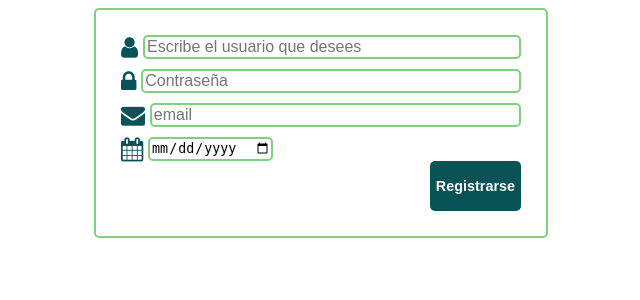
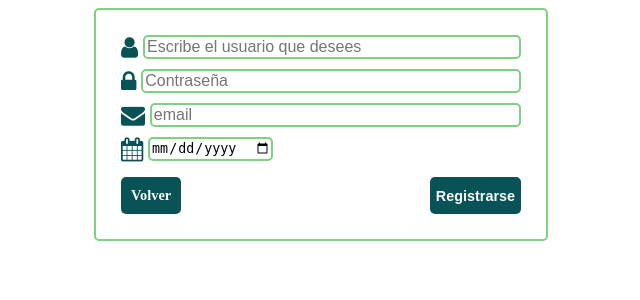
Before and after one commit to Ryksu/chatphp, a PHP site: page /pg/registro.php in a window 1280 px wide. Shown: the top 300 px of the page, without its empty margins (319-959 px from the left). Run offline with PHP 8.4, Linux system fonts and the light colour scheme.

Commit message:
Modificion de estilos,nuevos botones,logout.

```diff
--- a/css/estilo_registro.css
+++ b/css/estilo_registro.css
@@ -47,7 +47,6 @@
  flex-direction:row;
 }
 .form .usuario input,.form .password input,.form .email input{
-  display: block;
   font-size: 1em;
   margin-bottom: 10px;
   width: 100%;
@@ -56,17 +55,17 @@
   border-radius: 5px;
 }
 .form .years input{
+  display: inline-block;
   border: 2px solid #7dd181;
   border-radius: 5px;
 }
 .boton{
-  width: 100%;
+  margin-top: 1em;
   display: flex;
-  justify-content:  flex-end;
+  justify-content:  space-between;
 
 }
 .form .boton input{
-  height: 50px;
   color:#FAFAFA;
   background-color: #095256;
   border: none;
@@ -77,6 +76,26 @@
 .boton input:hover{
   background-color: #7dd181;
 }
+
+.form .boton .volver{
+  display:flex;
+}
+.form .boton .volver a{
+  color:#FAFAFA;
+  align-items: center;
+  background-color: #095256;
+  border-radius: 5px;
+  font-size: .9em;
+  font-weight: bold;
+  padding: 10px;
+  text-decoration: none;
+
+}
+
+.boton .volver a:hover{
+  background-color: #7dd181;
+
+}
 .error{
   width: 100%;
   display: flex;
--- a/pg/chat.php
+++ b/pg/chat.php
@@ -41,11 +41,14 @@ $query = "INSERT INTO Mensajes(user_name,mensajes) VALUES('".$user."','".$mgs."'
            </textarea>
        </div>
       <div class="msg">
-        <textarea type="text" name="mensaje" value="" class="texto" placeholder="Escribe un mensaje..." ></textarea>
+        <input type="text" name="mensaje" value="" class="texto" placeholder="Escribe un mensaje..." ></input>
         <input type="submit" name="enviar" value="enviar" class="boton">
       </div>
 
        </form>
+      </div>
+      <div class="cerrar">
+        <a href="../php/logout.php">Cerrar sesión</a>
       </div>
     </div>
 
--- a/pg/registro.php
+++ b/pg/registro.php
@@ -45,6 +45,9 @@ if (isset($_POST['enviar'])) {
           <input type="date" name="years" value="" required>
         </div>
         <div class="boton">
+          <div class="volver">
+            <a href="../login.php">Volver</a>
+          </div>
           <input type="submit" name="enviar" value="Registrarse">
         </div>
 
--- /dev/null
+++ b/php/logout.php
@@ -0,0 +1,5 @@
+<?php
+session_destroy();
+
+header('location:../login.php');
+ ?>
```
Also changed, not shown: css/estilo_chat.css (+20 -0 lines), css/estilo_login.css (+11 -11 lines), login.php (+3 -5 lines), php/conexionA.php (deleted, +0 -53 lines), pg/logout.php (deleted), php/conexion2A.php (deleted).
